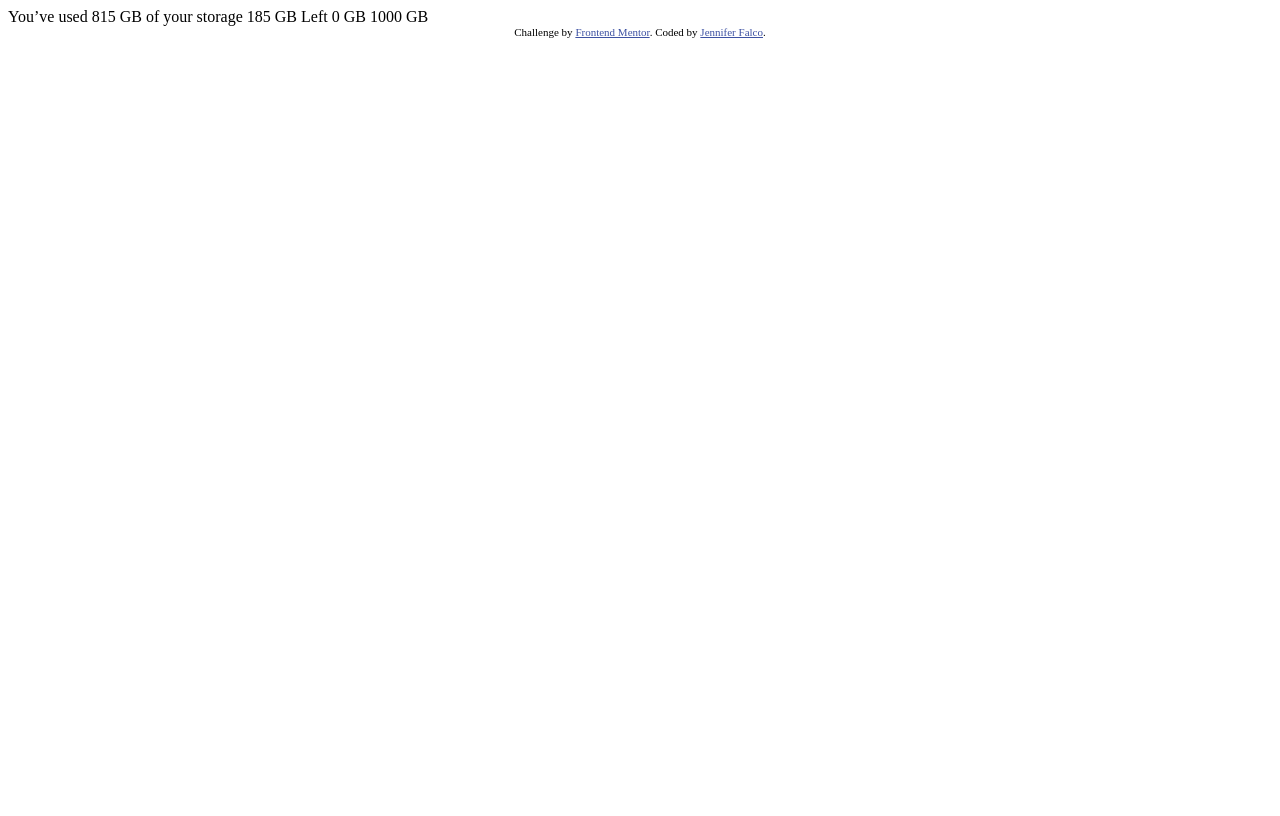
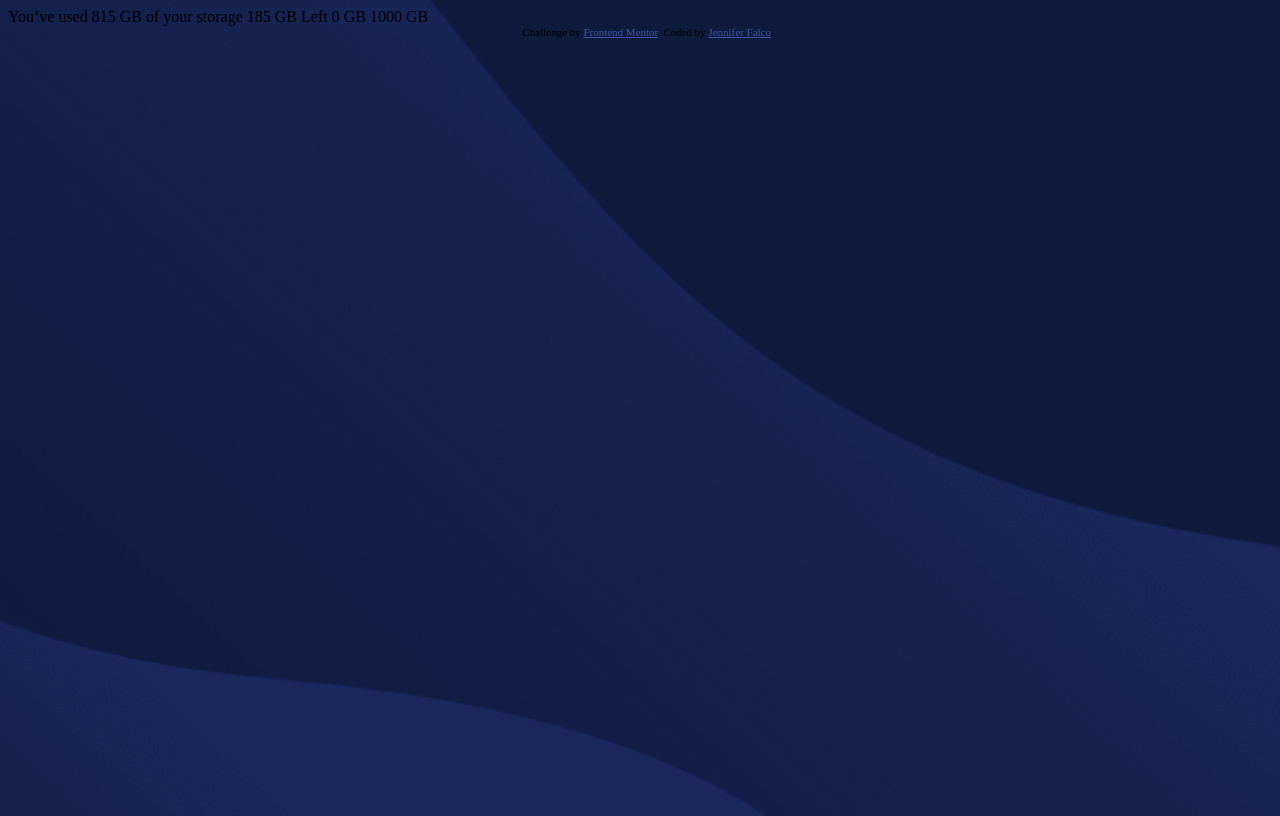
Before and after one commit to talkLinux2me/FyloDataStorage, a website: page index.html in a window 1280 px wide. Drawn offline with Linux system fonts and the light colour scheme.

Commit message:
working on styling

```diff
--- a/index.html
+++ b/index.html
@@ -15,14 +15,14 @@
   </style>
 </head>
 <body>
-
+<div class="container">
   You’ve used 815 GB of your storage
 
   185 GB Left
 
   0 GB
   1000 GB
-
+</div>
   <div class="attribution">
     Challenge by <a href="https://www.frontendmentor.io?ref=challenge" target="_blank">Frontend Mentor</a>.
     Coded by <a href="#">Jennifer Falco</a>.
--- a/style.css
+++ b/style.css
@@ -0,0 +1,11 @@
+body{
+    background-image: url(./bg-desktop.png);
+    background-repeat: no-repeat;
+    background-size:cover;
+    background-position: right;
+    width: 100vw;
+    height: 100vh;
+}
+.container {
+    background-color: ;
+}
```
